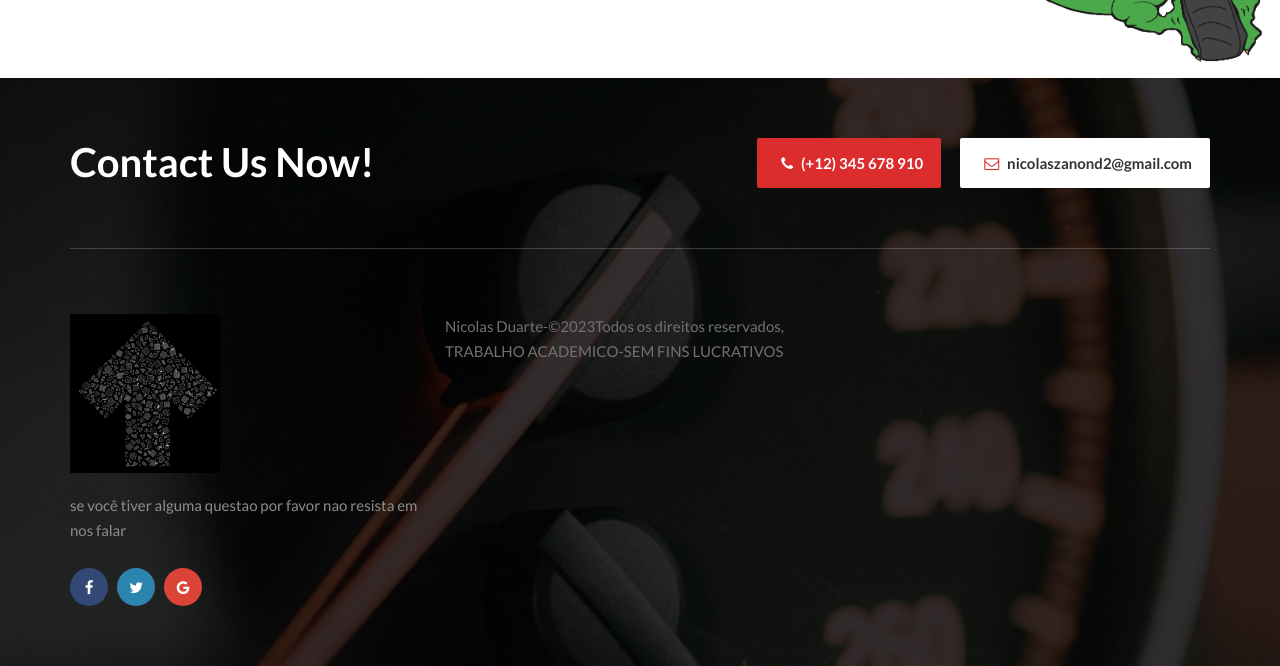
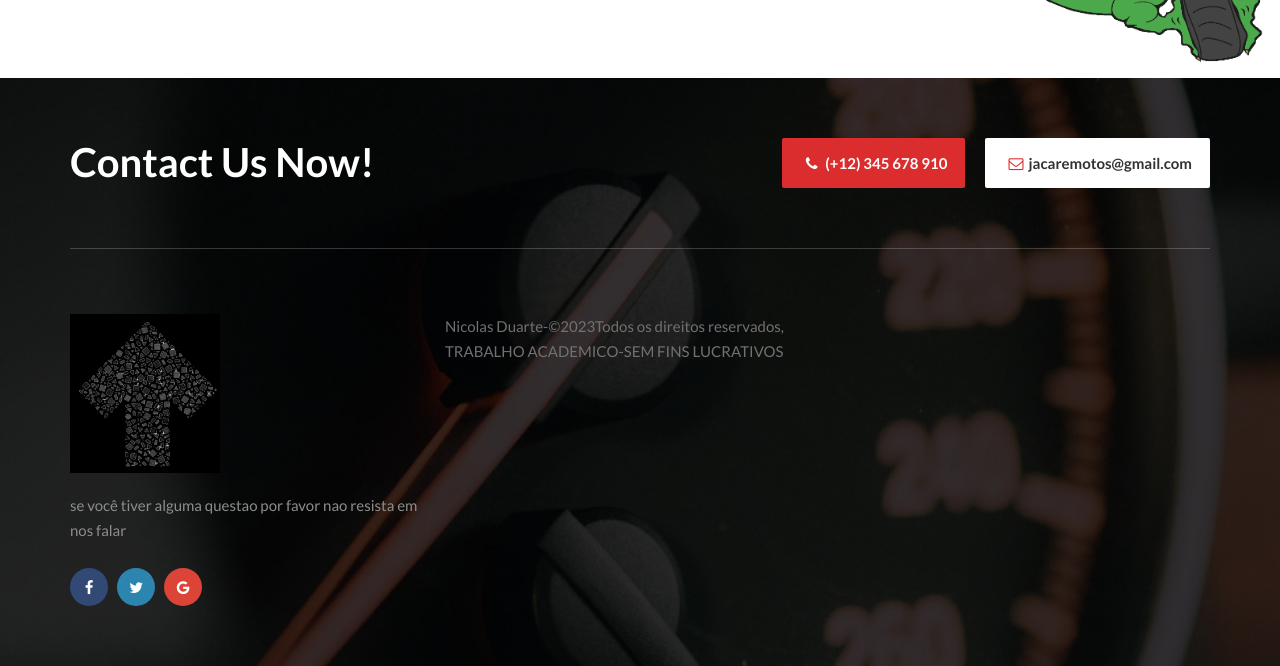
Before and after one commit to nicolas-zanon/jacare_motos, a plain HTML site: page parceiros.html in a window 1280 px wide. Shown: the part 1719-2385 px from the top of the page. Drawn offline with Linux system fonts and the light colour scheme.

Commit message:
Update parceiros.html

```diff
--- a/parceiros.html
+++ b/parceiros.html
@@ -175,7 +175,7 @@
                 <div class="col-lg-6 col-md-6">
                     <div class="footer__contact__option">
                         <div class="option__item"><i class="fa fa-phone"></i> (+12) 345 678 910</div>
-                        <div class="option__item email"><i class="fa fa-envelope-o"></i> nicolaszanond2@gmail.com</div>
+                        <div class="option__item email"><i class="fa fa-envelope-o"></i>jacaremotos@gmail.com</div>
                     </div>
                 </div>
             </div>
```
